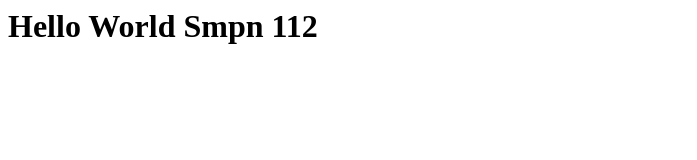
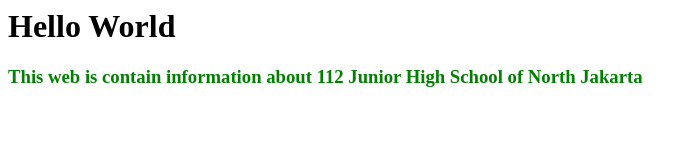
Before and after one commit to AjiEkaM/school, a plain HTML site: page index.html in a window 1280 px wide. Shown: the whole page, without its empty margins (0-697 px from the left). Drawn offline with Linux system fonts and the light colour scheme.

Commit message:
Update index.html

```diff
--- a/index.html
+++ b/index.html
@@ -1 +1,3 @@
-<h1>Hello World Smpn 112</h1>
+<h1><strong>Hello World</strong></h1>
+<h3><font color="green">This web is contain information about
+112 Junior High School of North Jakarta</font></h3>
```
